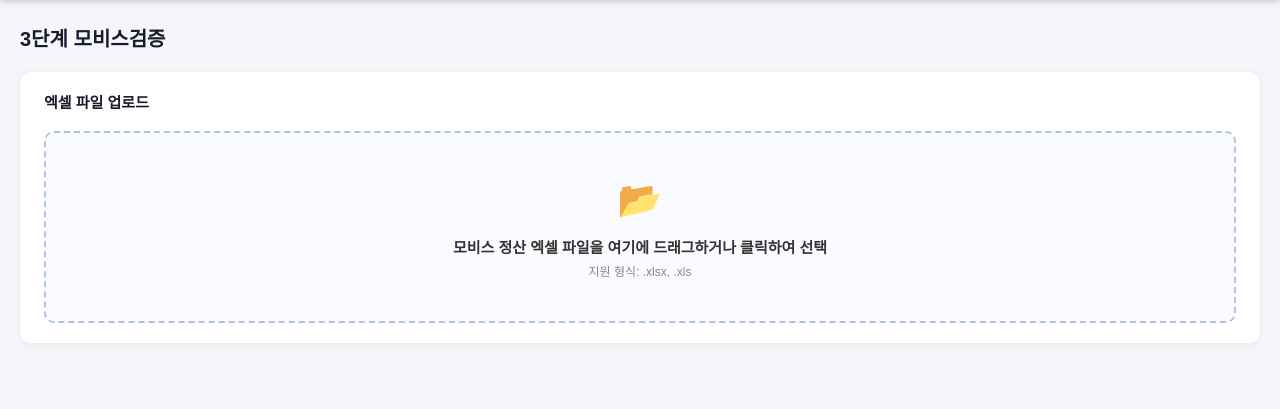
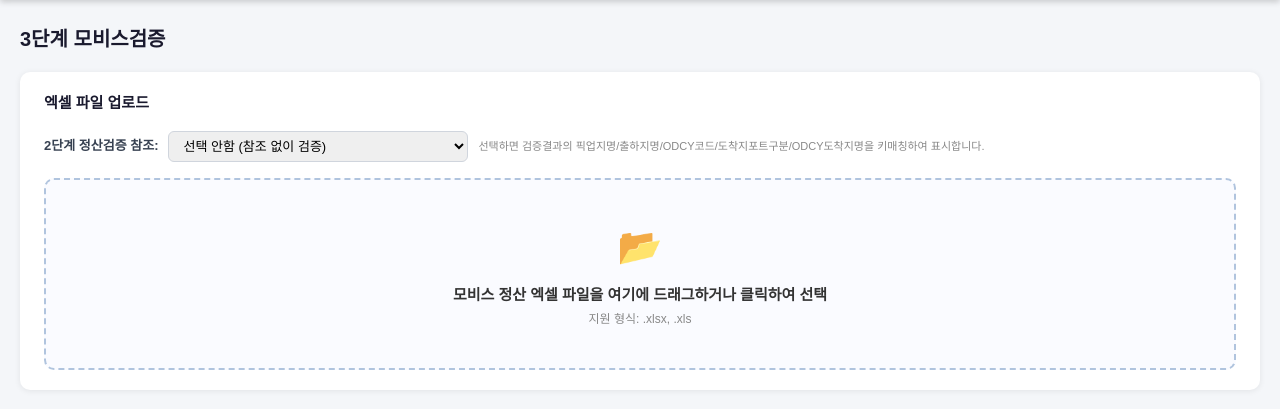
Before and after one commit to hahajunhee/inland-transport-verification, a FastAPI app: page /mobis in a window 1280 px wide. Shown: the part 52-461 px from the top of the page. Run offline with FastAPI, Linux system fonts and the light colour scheme; tables that the repository leaves empty hold one stand-in row (values such as "Sample post").

Commit message:
feat: 모비스검증에 2단계 정산검증 참조 연동
- 2단계 정산검증 세션 선택 드롭다운 추가
- (C/INV번호, 컨테이너번호) 복합키로 검증결과 매칭
- 픽업지명, 출하지명, ODCY코드, 도착지포트구분, ODCY도착지명 참조 표시
- 매칭 실패 시 "존재X" 빨간 표시
- 엑셀 리포트에도 정산검증 참조 열 포함

Co-Authored-By: Claude Opus 4.6 <noreply@anthropic.com>

```diff
--- a/templates/mobis.html
+++ b/templates/mobis.html
@@ -9,6 +9,16 @@
 <!-- 업로드 -->
 <div class="card">
   <h2 class="card-title">엑셀 파일 업로드</h2>
+
+  <!-- 2단계 정산검증 세션 선택 -->
+  <div class="ref-session-row">
+    <label class="ref-label">2단계 정산검증 참조:</label>
+    <select id="ref-session-select" class="ref-select">
+      <option value="">선택 안함 (참조 없이 검증)</option>
+    </select>
+    <span class="ref-hint">선택하면 검증결과의 픽업지명/출하지명/ODCY코드/도착지포트구분/ODCY도착지명을 키매칭하여 표시합니다.</span>
+  </div>
+
   <div id="drop-zone" class="drop-zone">
     <div class="drop-icon">📂</div>
     <div class="drop-text">모비스 정산 엑셀 파일을 여기에 드래그하거나 클릭하여 선택</div>
@@ -74,6 +84,7 @@
             <th rowspan="2">MOBIS 산출<br>합계</th>
             <th colspan="5" class="th-grove">GROVE 전송 세부</th>
             <th colspan="5" class="th-mobis">MOBIS 산출 세부</th>
+            <th colspan="5" class="th-ref">정산검증 참조</th>
             <th colspan="5" class="th-route">구간 (MOBIS 산출)</th>
           </tr>
           <!-- Row 2: 세부 항목 -->
@@ -88,6 +99,11 @@
             <th class="th-mobis">상하차료</th>
             <th class="th-mobis">셔틀료</th>
             <th class="th-mobis">대기료</th>
+            <th class="th-ref">픽업지명</th>
+            <th class="th-ref">출하지명</th>
+            <th class="th-ref">ODCY코드</th>
+            <th class="th-ref">도착지<br>포트구분</th>
+            <th class="th-ref">ODCY<br>도착지명</th>
             <th class="th-route">출발지</th>
             <th class="th-route">작업지</th>
             <th class="th-route">경유지</th>
@@ -96,7 +112,7 @@
           </tr>
         </thead>
         <tbody id="results-tbody">
-          <tr><td colspan="24" class="empty-msg">파일을 업로드하세요.</td></tr>
+          <tr><td colspan="29" class="empty-msg">파일을 업로드하세요.</td></tr>
         </tbody>
       </table>
     </div>
@@ -128,9 +144,29 @@
   margin-left: 8px;
 }
 
+/* 세션 선택 */
+.ref-session-row {
+  display: flex;
+  align-items: center;
+  gap: 10px;
+  margin-bottom: 16px;
+  flex-wrap: wrap;
+}
+.ref-label { font-size: 13px; font-weight: 700; color: #374151; white-space: nowrap; }
+.ref-select {
+  padding: 6px 10px;
+  border: 1px solid #d0d5dd;
+  border-radius: 6px;
+  font-size: 13px;
+  min-width: 300px;
+  font-family: inherit;
+}
+.ref-hint { font-size: 11px; color: #888; }
+
 /* 그룹 헤더 색상 */
 .th-grove { background: #e8f0fe !important; color: #1a73e8; }
 .th-mobis { background: #ccfbf1 !important; color: #0f766e; }
+.th-ref   { background: #fef3c7 !important; color: #92400e; }
 .th-route { background: #f3e8ff !important; color: #6b21a8; }
 
 /* 행 상태 */
@@ -141,6 +177,9 @@
 
 /* 노란 음영: 차이나는 항목 */
 .cell-diff-yellow { background: #ffff00 !important; font-weight: 700; }
+
+/* 존재X 표시 */
+.ref-missing { color: #dc2626; font-weight: 700; font-size: 11px; }
 
 .reason-cell {
   text-align: left !important;
@@ -170,11 +209,30 @@
 <script>
 const API_BASE = '/api/mobis';
 const COST_KEYS = ['내륙운임', '보관료', '상하차료', '셔틀료', '대기료'];
+const REF_KEYS = ['pickup_name', 'departure_name', 'odcy_code', 'dest_port_type', 'odcy_destination_name'];
 const ROUTE_KEYS = ['출발지', '작업지', '경유지', '도착지', 'ODCY도착지'];
 let currentFile = null;
 let allResults = [];
 let lastVerification = null;
 let currentFilter = 'ALL';
+
+// ── 세션 목록 로드 ────────────────────────────────────────
+async function loadSessions() {
+  try {
+    const resp = await fetch(`${API_BASE}/sessions`);
+    if (!resp.ok) return;
+    const sessions = await resp.json();
+    const sel = document.getElementById('ref-session-select');
+    sessions.forEach(s => {
+      const opt = document.createElement('option');
+      opt.value = s.id;
+      const dt = s.uploaded_at ? ` (${s.uploaded_at})` : '';
+      opt.textContent = `#${s.id} ${s.filename || ''}${dt} — ${s.total_rows || 0}건`;
+      sel.appendChild(opt);
+    });
+  } catch {}
+}
+loadSessions();
 
 // ── 드래그 & 드롭 ──────────────────────────────────────────
 const dropZone = document.getElementById('drop-zone');
@@ -220,7 +278,13 @@ async function uploadFile() {
   try {
     const fd = new FormData();
     fd.append('file', currentFile);
-    const resp = await fetch(`${API_BASE}/upload`, { method: 'POST', body: fd });
+
+    // 세션 선택 시 query param 추가
+    const sessionId = document.getElementById('ref-session-select').value;
+    let url = `${API_BASE}/upload`;
+    if (sessionId) url += `?session_id=${sessionId}`;
+
+    const resp = await fetch(url, { method: 'POST', body: fd });
     if (!resp.ok) {
       const err = await resp.json();
       throw new Error(err.detail || '검증 실패');
@@ -256,7 +320,7 @@ function renderTable() {
   }
 
   if (filtered.length === 0) {
-    tbody.innerHTML = `<tr><td colspan="24" class="empty-msg">${currentFilter === 'ERROR' ? '오류 건이 없습니다.' : '결과가 없습니다.'}</td></tr>`;
+    tbody.innerHTML = `<tr><td colspan="29" class="empty-msg">${currentFilter === 'ERROR' ? '오류 건이 없습니다.' : '결과가 없습니다.'}</td></tr>`;
     document.getElementById('result-count').textContent = '';
     return;
   }
@@ -268,7 +332,6 @@ function renderTable() {
     const rowClass = isErr ? 'row-error' : '';
     const statusClass = isErr ? 'error-cell' : 'status-ok';
 
-    // 기본 열
     let html = `<tr class="${rowClass}">`;
     html += `<td>${i + 1}</td>`;
     html += `<td>${r.container_no || ''}</td>`;
@@ -285,29 +348,32 @@ function renderTable() {
     const md = r.mobis_detail || {};
     const dd = r.detail_diffs || {};
 
-    // GROVE 전송 세부 5열
     COST_KEYS.forEach(k => {
       if (isErr) {
-        const isDiff = dd[k];
-        const cls = isDiff ? 'cell-diff-yellow' : '';
+        const cls = dd[k] ? 'cell-diff-yellow' : '';
         html += `<td class="${cls}">${fmt(gd[k] || 0)}</td>`;
       } else {
         html += `<td class="detail-empty">-</td>`;
       }
     });
-
-    // MOBIS 산출 세부 5열
     COST_KEYS.forEach(k => {
       if (isErr) {
-        const isDiff = dd[k];
-        const cls = isDiff ? 'cell-diff-yellow' : '';
+        const cls = dd[k] ? 'cell-diff-yellow' : '';
         html += `<td class="${cls}">${fmt(md[k] || 0)}</td>`;
       } else {
         html += `<td class="detail-empty">-</td>`;
       }
     });
 
-    // 구간 5열 (MOBIS 산출 — 모든 행 표시)
+    // 정산검증 참조 5열
+    const rf = r.ref || {};
+    REF_KEYS.forEach(k => {
+      const v = rf[k] || '';
+      const cls = v === '존재X' ? 'ref-missing' : '';
+      html += `<td class="${cls}">${v}</td>`;
+    });
+
+    // 구간 5열
     const rt = r.route || {};
     ROUTE_KEYS.forEach(k => {
       html += `<td>${rt[k] || ''}</td>`;
```
Also changed, not shown: app/routers/mobis.py (+20 -2 lines), app/services/mobis_service.py (+54 -8 lines).
